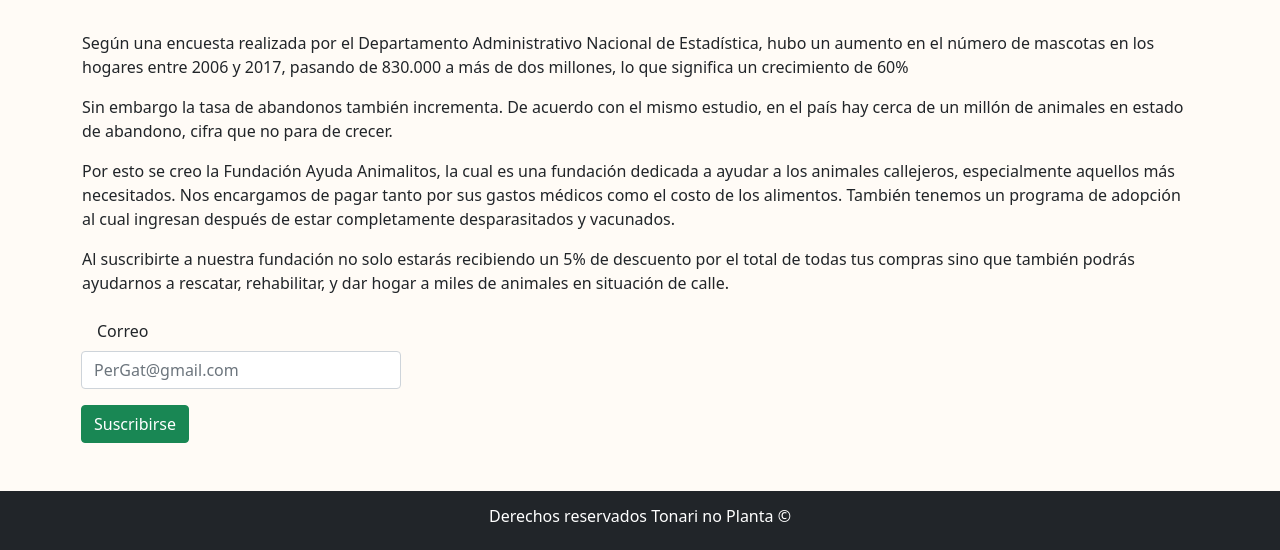
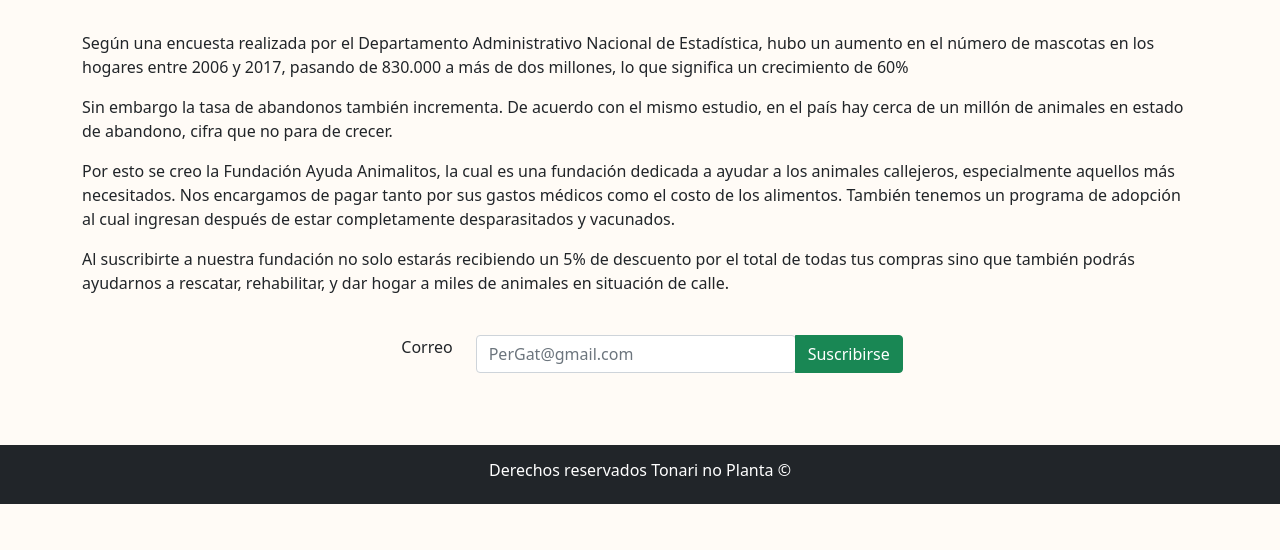
Before and after one commit to Dhyrt/PGY007Evaluacion, a plain HTML site: page fundacion.html in a window 1280 px wide. Shown: the part 296-846 px from the top of the page. After the commit the page ends 800 px from the top, so only its background shows below. Drawn offline with nearby package versions, Linux system fonts and the light colour scheme.

Commit message:
input centrado

```diff
--- a/fundacion.html
+++ b/fundacion.html
@@ -106,14 +106,16 @@
         </div>
         <div class="col-sm-2">
         </div>
-        <div class="d-flex justify-content-end mt-4">
-            <div class="input-group col-12 col-lg-auto mb-3 mb-lg-0">
-                <form action="/suscripcion" method="get"></form>
-                    <div class="form-outline">
-                        <label for="correoS" class="form-label mx-3">Correo</label>
-                        <input type="text" class="form-control mb-3" id="correoS" placeholder="PerGat@gmail.com">
-                        <button type="submit" class="btn btn-success mb-5">Suscribirse</button>
-                    </div>
+        <div class="d-flex justify-content-center">
+            <div class="mt-4 col-12 col-lg-auto mb-3 mb-lg-0">
+                <form action="/suscripcion" method="get">
+                  <div class="input-group">
+                    <label for="correoSusc" class="mx-4">Correo</label>
+                      <div class="form-outline">
+                          <input type="text" class="form-control" id="correoSusc" placeholder="PerGat@gmail.com">
+                      </div>
+                      <button type="submit" class="btn btn-success mb-5">Suscribirse</button>
+                  </div>
                 </form>
             </div>
         </div>
```
